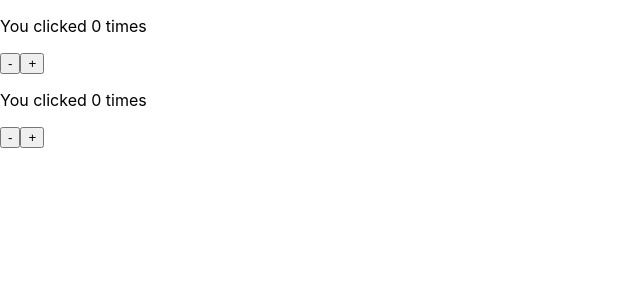
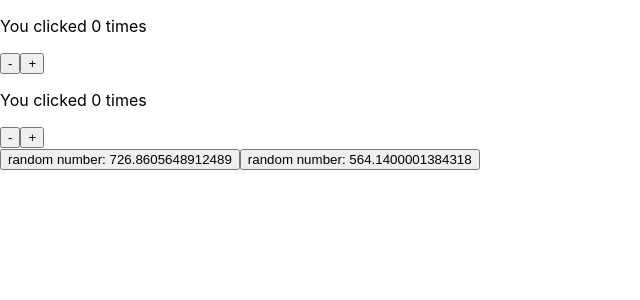
Before and after one commit to mhmdnzr/react-hooks, a React (Create React App) app: page / in a window 1280 px wide. Shown: the top 300 px of the page, without its empty margins (0-640 px from the left). Built offline with nearby package versions, Linux system fonts and the light colour scheme.

Commit message:
useEffect & useLayoutEffect added

```diff
--- a/src/App.tsx
+++ b/src/App.tsx
@@ -1,11 +1,14 @@
+import { EffectHook } from "./hooks/basic/EffectHook";
+import { LayoutEffectHook } from "./hooks/basic/LayoutEffectHook";
 import { CounterClass, CounterHook } from "./hooks/basic/StateHook";
-
 
 function App() {
   return (
     <div className="App">
       <CounterClass />
       <CounterHook />
+      <EffectHook />
+      <LayoutEffectHook />
     </div>
   );
 }
--- /dev/null
+++ b/src/hooks/basic/EffectHook.tsx
@@ -0,0 +1,27 @@
+import { useEffect, useState } from "react";
+
+function EffectHook(props: any) {
+  const [value, setValue] = useState(0);
+
+
+  // useEffect is async
+  useEffect(() => {
+    if (value === 0) {
+      setValue(10 + Math.random() * 2000);
+    }
+
+    // const subscription = props.source.subscribe();
+    // return () => {
+    //   // Clean up the subscription
+    //   // The clean-up function runs before the component is removed from the UI to prevent memory leaks.
+    //   // If a component renders multiple times (as they typically do), the previous effect is cleaned up before executing the next effect.
+    //   subscription.unsubscribe();
+    // };
+  }, [value]);
+
+  console.log("render", value);
+
+  return <button onClick={() => setValue(0)}>random number: {value}</button>;
+}
+
+export { EffectHook };
--- /dev/null
+++ b/src/hooks/basic/LayoutEffectHook.tsx
@@ -0,0 +1,17 @@
+import { useLayoutEffect, useState } from "react";
+function LayoutEffectHook() {
+  const [value, setValue] = useState(0);
+
+  // useLayoutEffect is sync
+  useLayoutEffect(() => {
+    if (value === 0) {
+      setValue(10 + Math.random() * 2000);
+    }
+  }, [value]);
+
+  console.log("render", value);
+
+  return <button onClick={() => setValue(0)}>random number: {value}</button>;
+}
+
+export { LayoutEffectHook };
```
